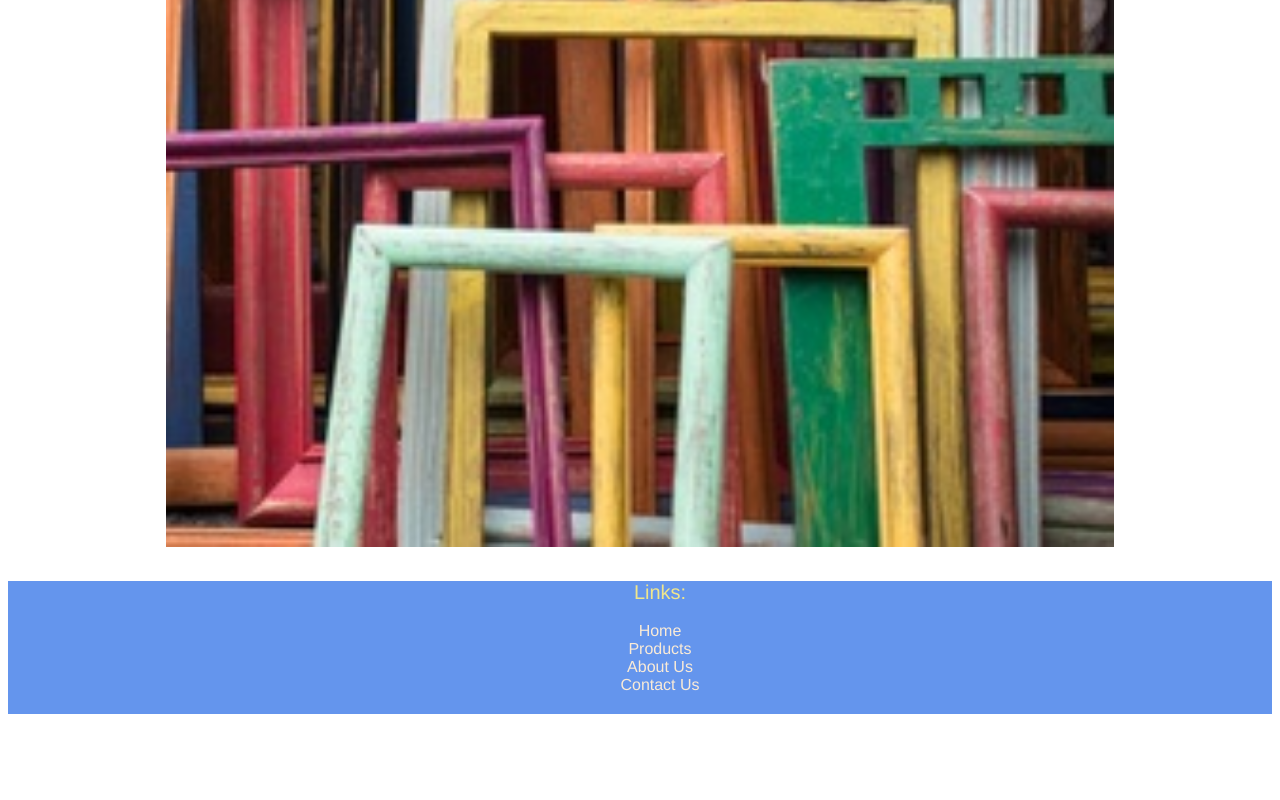
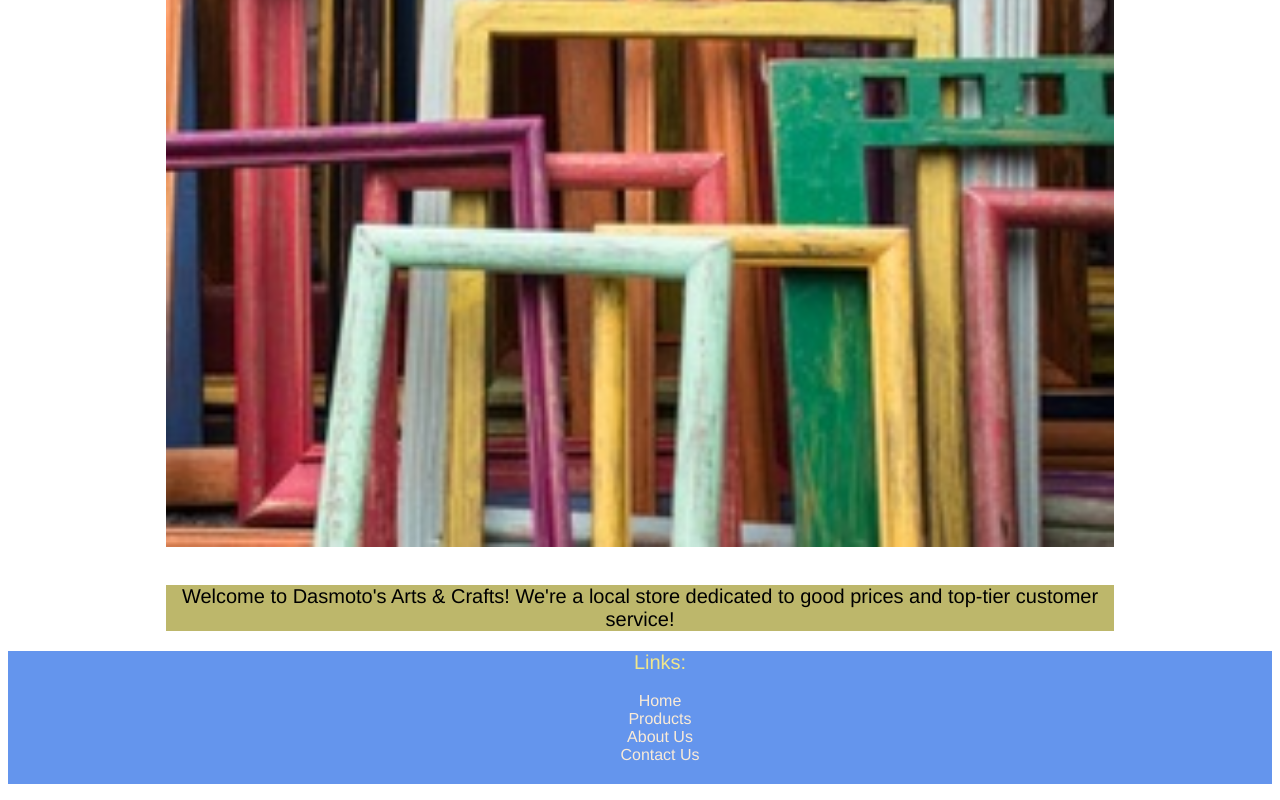
Before and after one commit to ongaston/Dasmoto, a plain HTML site: page home.html in a window 1280 px wide. Shown: the part 857-1657 px from the top of the page. Before the commit the page ends 1587 px from the top, so only its background shows below. Drawn offline with Linux system fonts and the light colour scheme.

Commit message:
add home message and styling

```diff
--- a/home.html
+++ b/home.html
@@ -26,6 +26,9 @@
             <h1 class='homepage-title'>Welcome</h1>
             <img src='resources\images\frames.jpeg' id='main-picture'>
             <br>
+
+            <p class='welcome-message'>Welcome to Dasmoto's Arts & Crafts! We're a local store dedicated to good prices and top-tier customer service!</p>
+
         </main>
         <footer>
             <ul class='footer-links'>
--- a/resources/css/style.css
+++ b/resources/css/style.css
@@ -101,3 +101,15 @@ footer {
     font-family: Helvetica;
     font-size: 60px;
 }
+
+.welcome-message {
+    font-family: Helvetica;
+    color: black;
+    text-align: center;
+    background-color: darkkhaki;
+    width: 75%;
+    display: block;
+    margin-left: auto;
+    margin-right: auto;
+    font-size: 20px;
+}
```
